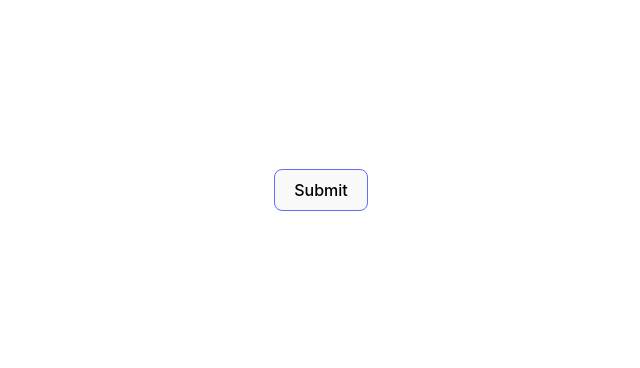
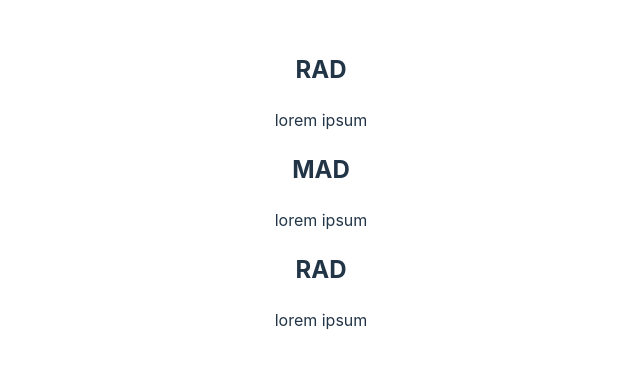
Before and after one commit to Shalomhosheya/ReactBeginning, a React (Vite) app: page / in a window 1280 px wide. Shown: the part 210-578 px from the top of the page, without its empty margins (319-959 px from the left). Built offline with nearby package versions, Linux system fonts and the light colour scheme.

Commit message:
in class task 1

```diff
--- a/src/App.tsx
+++ b/src/App.tsx
@@ -1,11 +1,13 @@
 import './App.css'
-import ChildButton from "./components/Button.tsx";
+import {Subject} from "./components/Subject.tsx";
 
 function App() {
 
   return (
     <>
-        <ChildButton>Submit</ChildButton>
+        <Subject name={"RAD"}>lorem ipsum</Subject>
+        <Subject name={"MAD"}>lorem ipsum</Subject>
+        <Subject name={"RAD"}>lorem ipsum</Subject>
     </>
   )
 }
--- /dev/null
+++ b/src/components/Subject.tsx
@@ -0,0 +1,8 @@
+export function Subject(props:{name:string,children:React.ReactNode}) {
+    return(
+        <>
+            <h2>{props.name}</h2>
+            <p>{props.children}</p>
+        </>
+    )
+}
```
